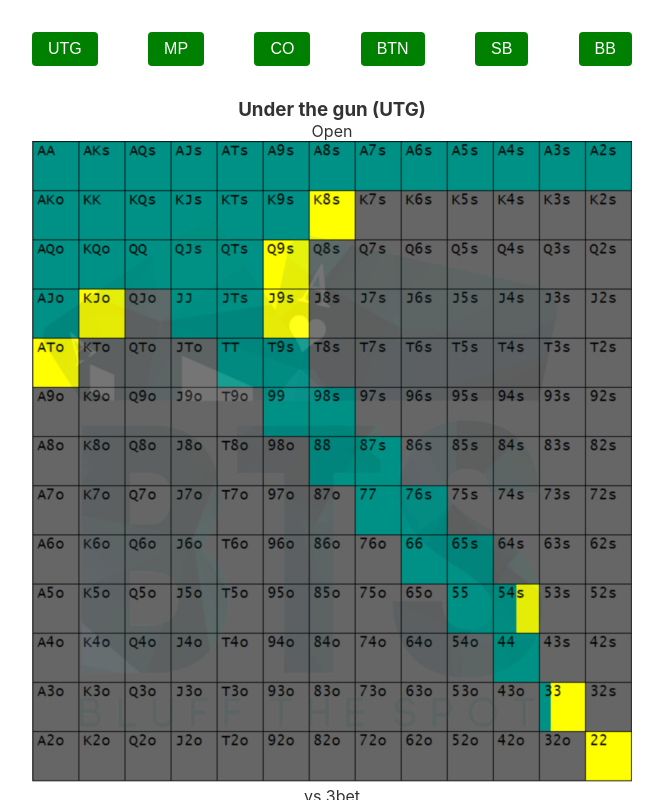
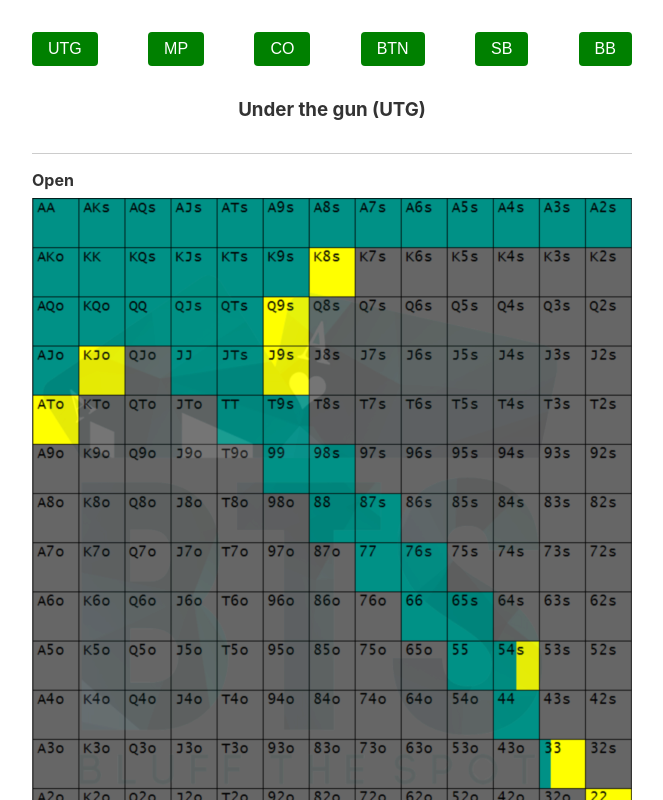
Before and after one commit to TDAK1509/poker-preflop-bible, a Svelte app: page / in a window 1280 px wide. Shown: the top 800 px of the page, without its empty margins (308-971 px from the left). Built offline with nearby package versions, Linux system fonts and the light colour scheme.

Commit message:
Style range image

```diff
--- a/src/components/RangeImage.svelte
+++ b/src/components/RangeImage.svelte
@@ -4,7 +4,21 @@
   export let alt: string = "";
 </script>
 
-<figure>
+<figure class="range-image">
   <figcaption>{title}</figcaption>
   <img src={imageSrc} {alt} />
 </figure>
+
+<style>
+  .range-image {
+    margin-top: 2em;
+    padding-top: 1em;
+    border-top: 1px solid #ccc;
+  }
+
+  .range-image figcaption {
+    font-weight: 700;
+    text-align: left;
+    margin-bottom: 0.5em;
+  }
+</style>
```
